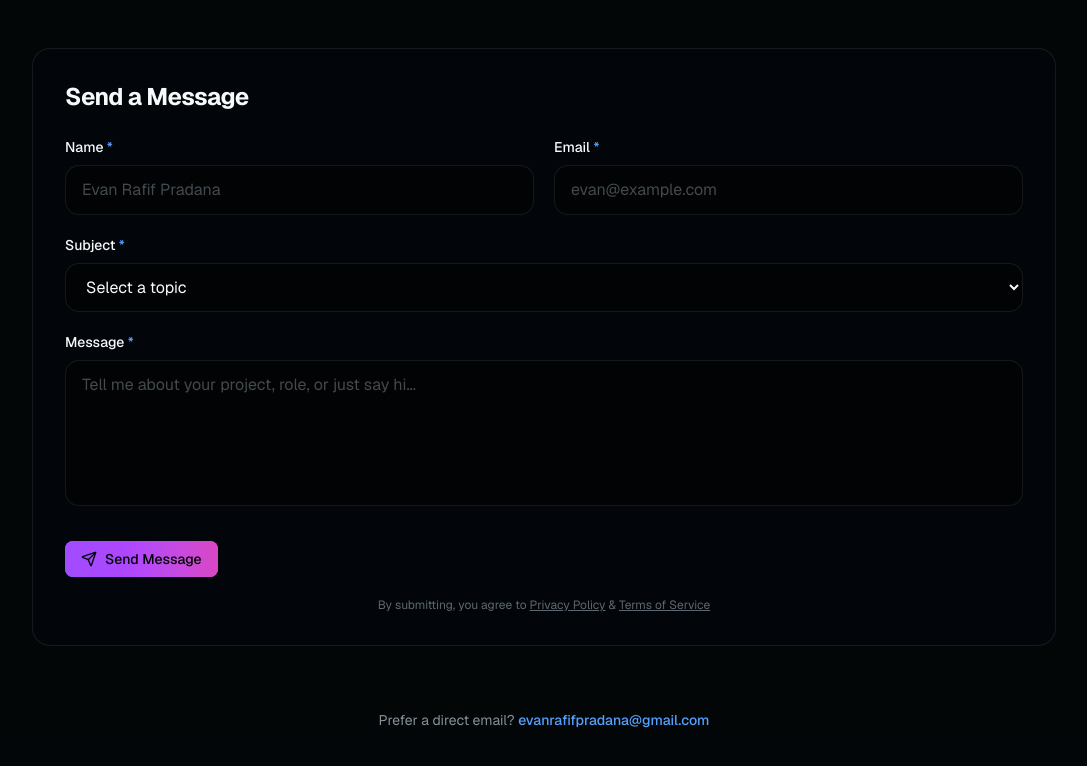
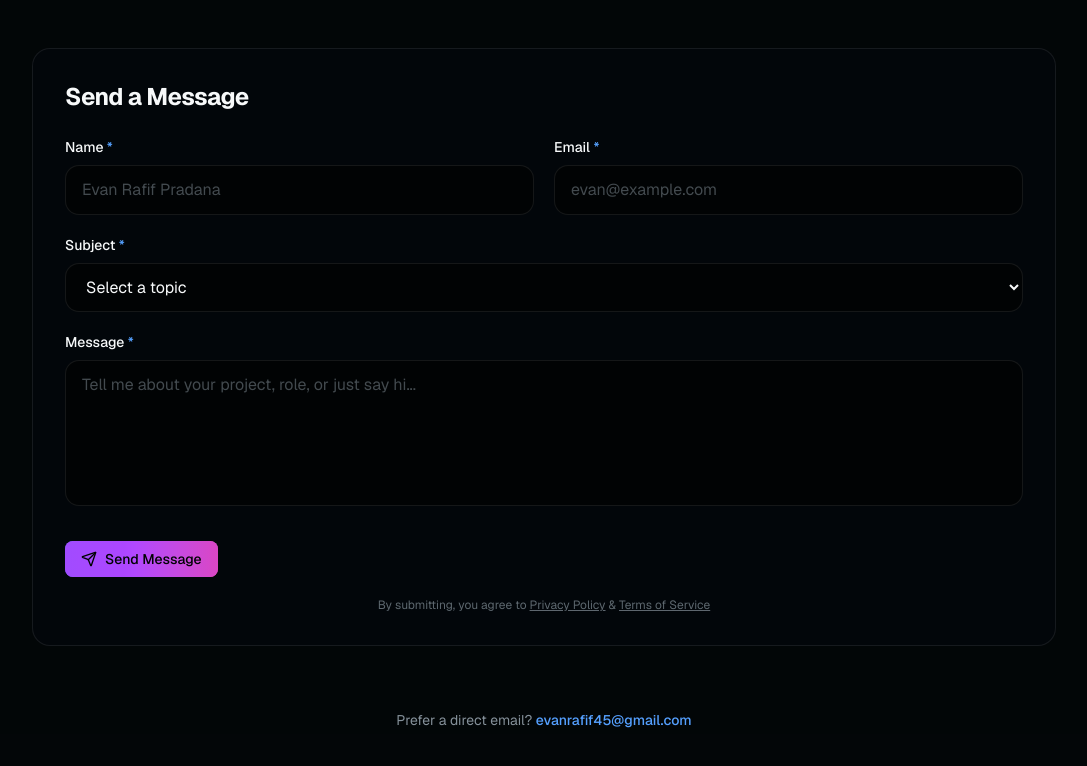
Before and after one commit to Vaninside/portfolio-3d, a Next.js app: page / in a window 1280 px wide. Shown: the part 10189-10955 px from the top of the page, without its empty margins (96-1183 px from the left). Built offline with nearby package versions, Linux system fonts and the light colour scheme.

Commit message:
fix(contact): replace remaining stale email in CTA and footer

```diff
--- a/components/Contact.tsx
+++ b/components/Contact.tsx
@@ -381,7 +381,7 @@ export default function Contact() {
             <div className="mt-8 pt-6 border-t border-border space-y-3">
               <a
                 data-hire-btn
-                href="mailto:evanrafifpradana@gmail.com?subject=Job Opportunity&body=Hi Evan,%0D%0A%0D%0AI came across your portfolio and..."
+                href="mailto:evanrafif45@gmail.com?subject=Job Opportunity&body=Hi Evan,%0D%0A%0D%0AI came across your portfolio and..."
                 className="flex w-full items-center justify-center gap-2 px-5 py-3 rounded-xl font-semibold text-primary-foreground bg-primary hover:opacity-90 hover:shadow-lg hover:shadow-primary/25 transition-all duration-300"
               >
                 <Mail className="size-4" aria-hidden="true" />
@@ -591,8 +591,8 @@ export default function Contact() {
         >
           <p className="text-sm text-muted-foreground">
             {footer.footerNote}{' '}
-            <a href="mailto:evanrafifpradana@gmail.com" className="font-medium text-primary hover:underline">
-              evanrafifpradana@gmail.com
+            <a href="mailto:evanrafif45@gmail.com" className="font-medium text-primary hover:underline">
+              evanrafif45@gmail.com
             </a>
           </p>
         </motion.div>
```
